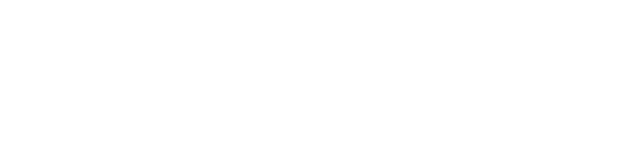
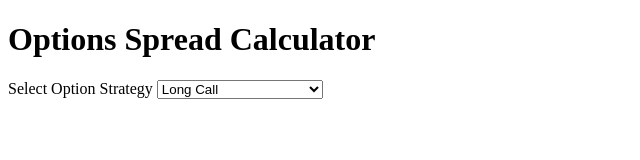
Before and after one commit to GulfCoastRich/optionSpreadCalculator, a plain HTML site: page index.html in a window 1280 px wide. Shown: the whole page, without its empty margins (0-640 px from the left). Drawn offline with Linux system fonts and the light colour scheme.

Commit message:
Added HTML header and dropdown

```diff
--- a/index.html
+++ b/index.html
@@ -7,6 +7,33 @@
     <link rel="stylesheet" href="styles.css">
 </head>
 <body>
+    <h1>Options Spread Calculator</h1>
+    <header>
+        <label for="spread-selector">Select Option Strategy</label>
+        <select id="spread-selector">
+            <option>Long Call</option>
+            <option>Long Put</option>
+            <option>Bull Call Spread</option>
+            <option>Bear Put Spread</option>
+            <option>Bull Call Ladder Spread</option>
+            <option>Bear Put Ladder Spread</option>
+            <option>Long Straddle</option>
+            <option>Long Strangle</option>
+            <option>Strap Straddle</option>
+            <option>Strip Straddle</option>
+            <option>Strap Strangle</option>
+            <option>Strip Strangle</option>
+        </select>
+        <p id="strategy-description"></p>
+    </header>
+    <section>
+         <div id="put-spread" class="modal"></div>
+
+        </div>
+
+    </section>
+
+
     <script src="script.js"></script>
 </body>
 </html>
```
